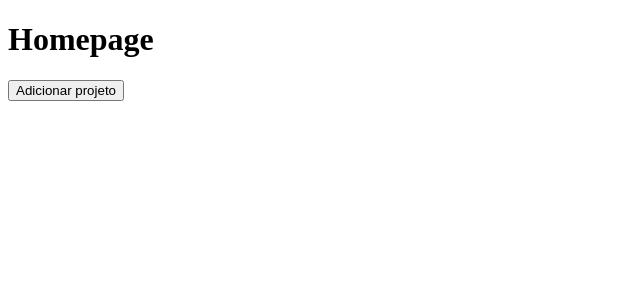
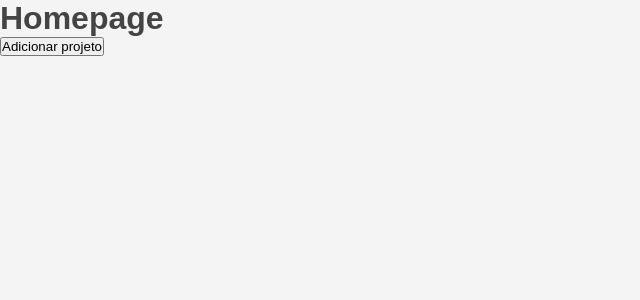
Before and after one commit to lsm-5/ReactJS-GoStack11, a React app: page / in a window 1280 px wide. Shown: the top 300 px of the page, without its empty margins (0-640 px from the left). Built offline with nearby package versions, Linux system fonts and the light colour scheme.

Commit message:
chore: imported css and images

```diff
--- /dev/null
+++ b/src/App.css
@@ -0,0 +1,12 @@
+* {
+  margin: 0;
+  padding: 0;
+  outline: 0;
+  box-sizing: border-box;
+}
+
+body {
+  background: #f4f4f4;
+  font: 16px sans-serif;
+  color: #444;
+}
--- a/src/App.js
+++ b/src/App.js
@@ -1,5 +1,6 @@
 import React, { useState } from "react";
 import Header from "./components/Header";
+import "./App.css";
 
 function App() {
   const [projects, setProjects] = useState([]);
--- a/webpack.config.js
+++ b/webpack.config.js
@@ -18,6 +18,17 @@
           loader: "babel-loader",
         },
       },
+      {
+        test: /\.css$/,
+        exclude: /node_modules/,
+        use: [{ loader: "style-loader" }, { loader: "css-loader" }],
+      },
+      {
+        test: /.*\.(gif|png|jpe?g)$/i,
+        use: {
+          loader: "file-loader",
+        },
+      },
     ],
   },
 };
```
Also changed, not shown: package.json (+7 -0 lines), 1 other file (tests, documents, lock files or other folders).
